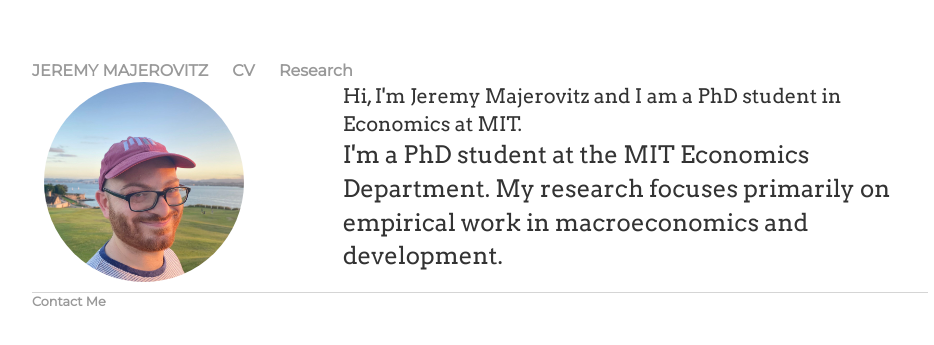
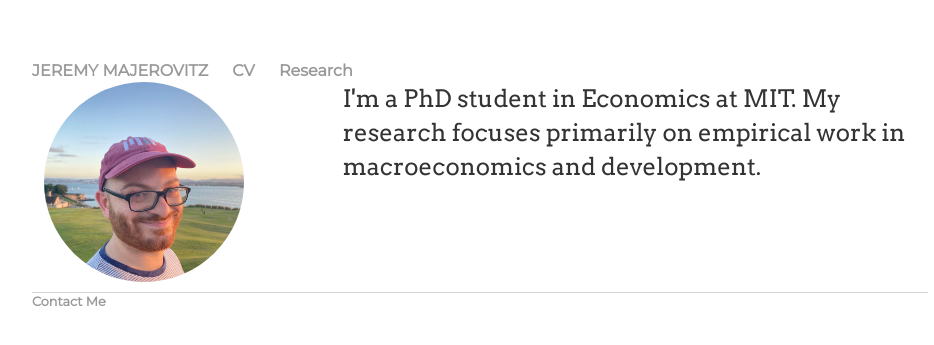
Before and after one commit to jmajic/jmajic.github.io, a Jekyll site: the page built from index.html, in a window 1280 px wide. Shown: the top 345 px of the page, without its empty margins (160-1094 px from the left). Built offline with Jekyll 4.4.1, drawn with Linux system fonts in a browser that asks for light colours.

Commit message:
Update index.html

```diff
--- a/index.html
+++ b/index.html
@@ -8,7 +8,6 @@ title: Jeremy Majerovitz
 	<img  class="rounded-circle" alt="Jeremy Majerovitz" src="img/Jeremy MIT Hat Square.jpg" width="200" height="200">
 	</div>
 	<div class="col-sm-8">
-	<p class="lead">Hi, I'm Jeremy Majerovitz and I am a PhD student in Economics at MIT.</p>
-	<p>I'm a PhD student at the MIT Economics Department. My research focuses primarily on empirical work in macroeconomics and development.</p>
+	<p>I'm a PhD student in Economics at MIT. My research focuses primarily on empirical work in macroeconomics and development.</p>
 	</div>
 </div>
```
